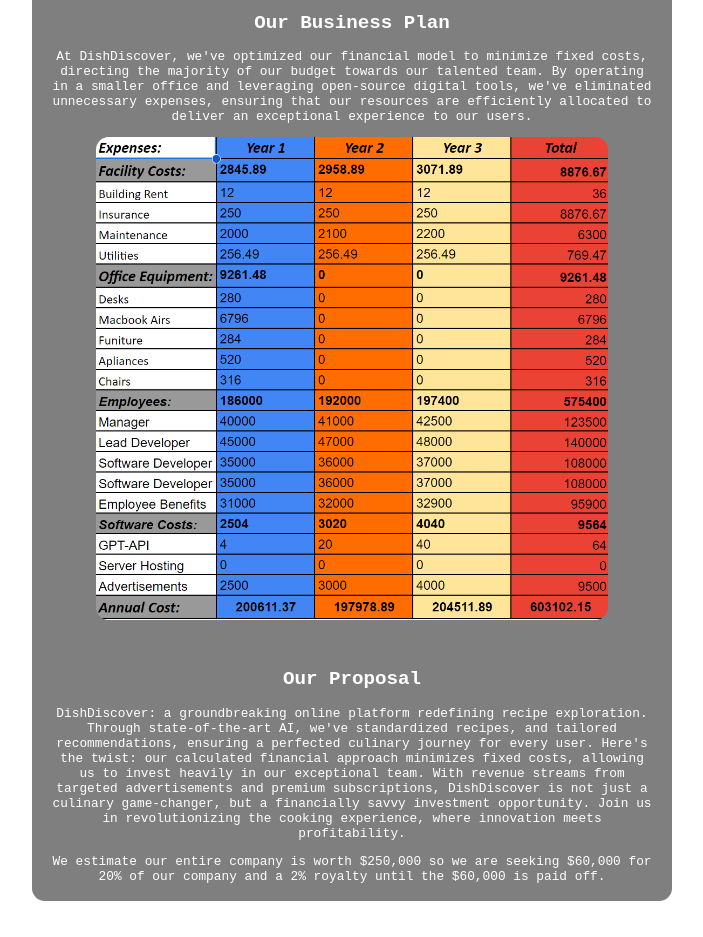
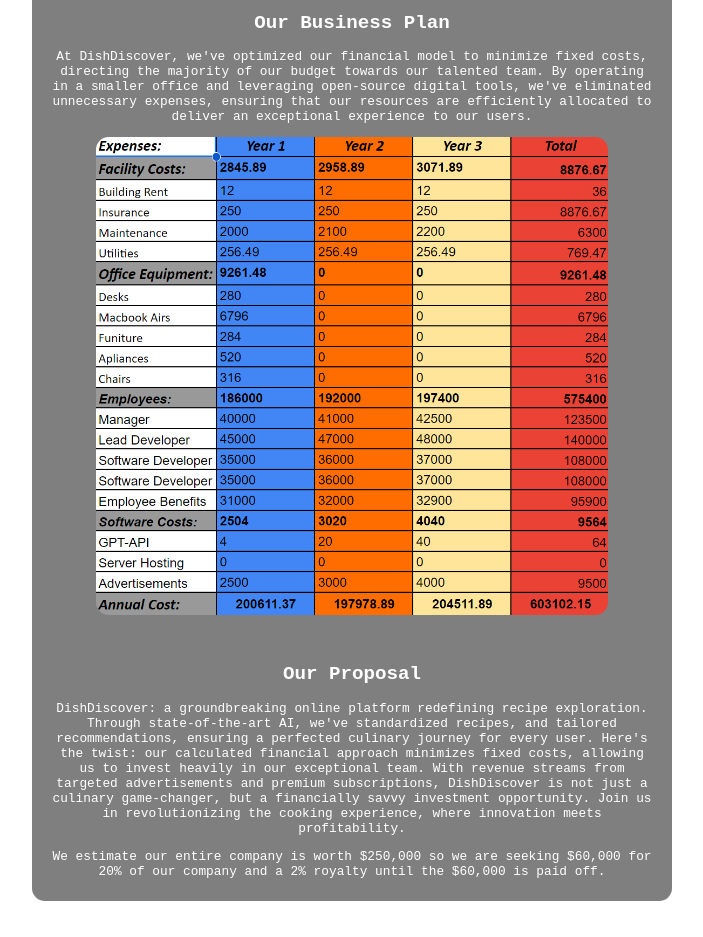
Before and after one commit to MadRobin13/DishDiscover, a website: page business.html in a window 1280 px wide. Shown: the part 1300-2237 px from the top of the page, without its empty margins (288-991 px from the left). Drawn offline with Linux system fonts and the light colour scheme.

Commit message:
busplan crop

```diff
--- a/styles.css
+++ b/styles.css
@@ -64,7 +64,8 @@
 
 #busPlan {
     width: 40vw;
-    height: auto;
+    height: 37.3vw;
+    object-fit: cover;
     border-radius: 1vw;
 }
 
```
